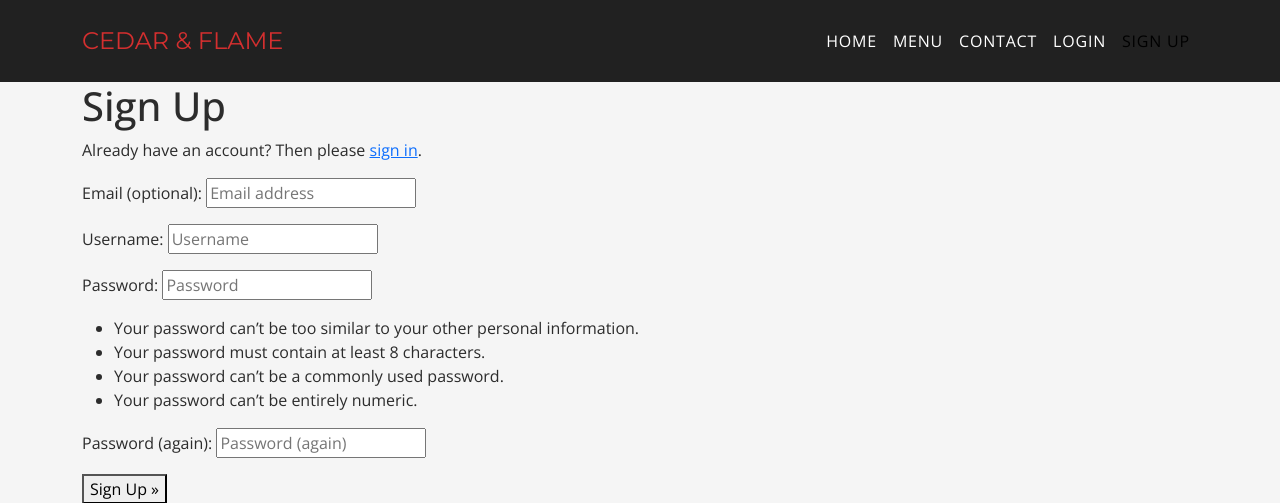
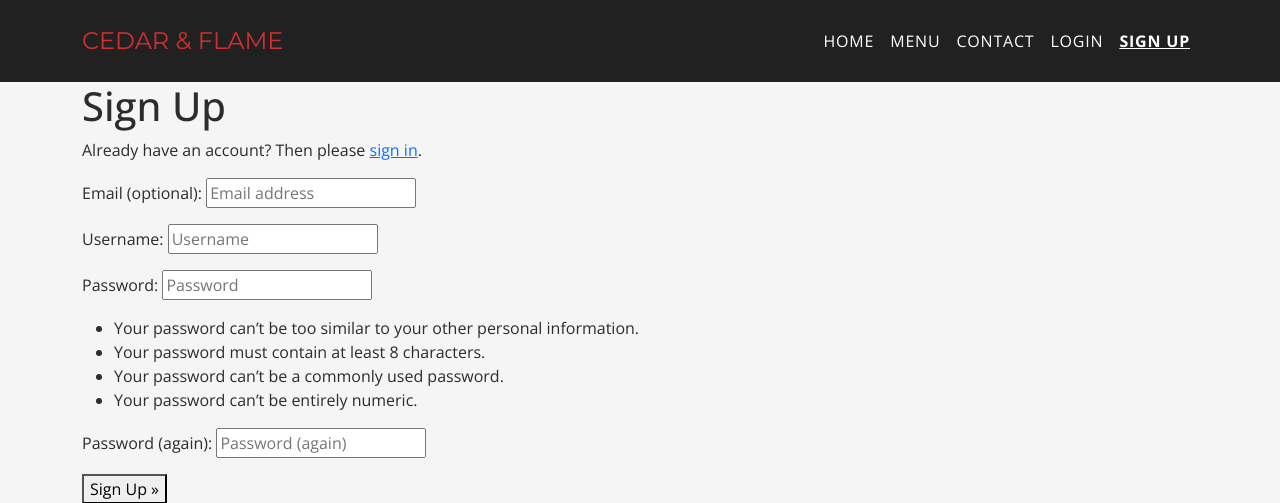
Before and after one commit to MFS4711/Restaurant-Web-App, a Django app: page /accounts/signup/ in a window 1280 px wide. Shown: the top 503 px of the page. Run offline with Django 4.2, Linux system fonts and the light colour scheme; some libraries are stand-ins or nearby versions.

Commit message:
Amend css for active class and navbar toggler to make more visible

```diff
--- a/static/css/style.css
+++ b/static/css/style.css
@@ -33,3 +33,14 @@ header {
 .navbar-nav .nav-link:hover {
     color: #D32F2F;
 }
+
+.navbar-nav .nav-link.active {
+    color: #FFFFFF;
+    font-weight: bold;
+    text-decoration: underline;
+}
+
+.navbar-toggler {
+    background-color: #FFFFFF;
+    border-radius: 5px;
+}
```
